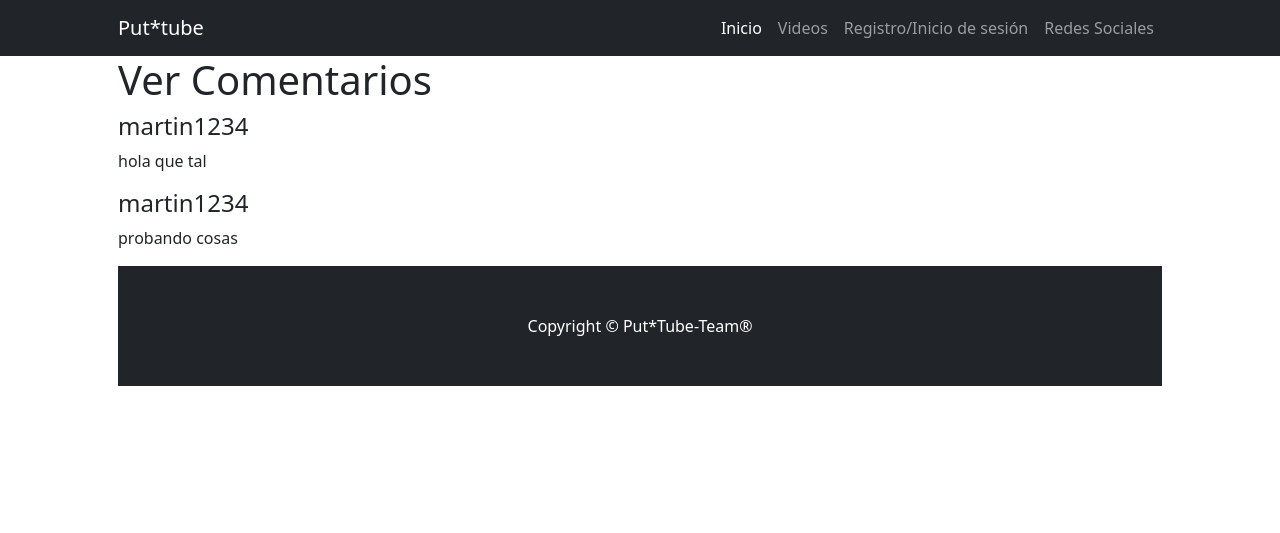
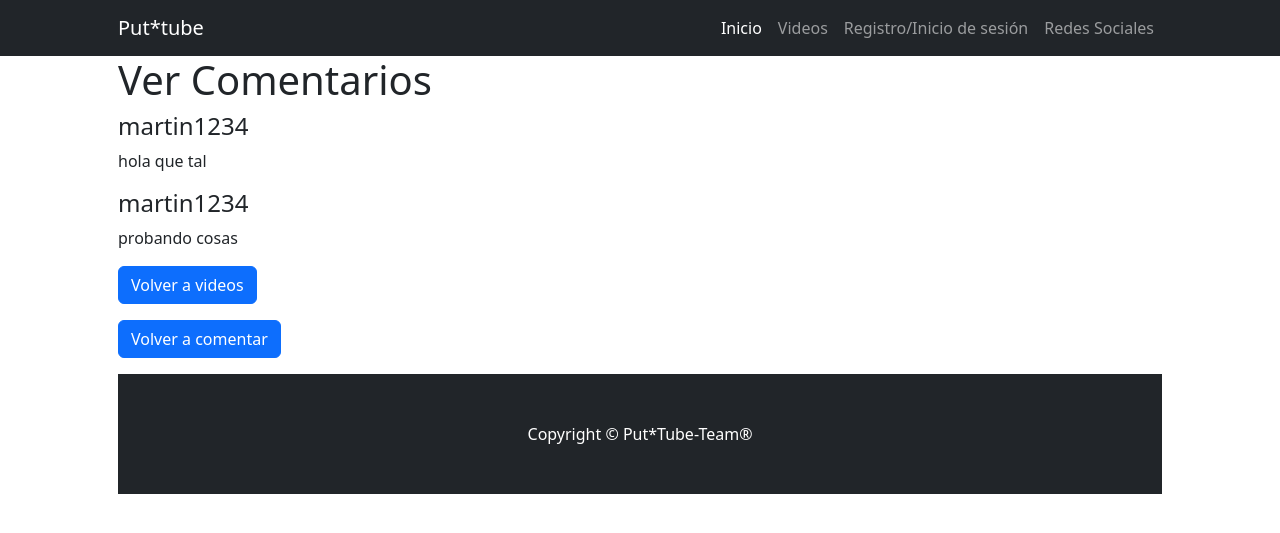
Before and after one commit to martinvazquez03/EntregaFinal-CoderHouse-VazquezPerez, a Django app: page /Producto/comentarios/ in a window 1280 px wide. Shown: the top 533 px of the page. Run offline with Django 4.2, Linux system fonts and the light colour scheme; data comes from the database, SQL or seed files in the repository; both versions use the stored data as it was after the commit; some libraries are stand-ins or nearby versions.

Commit message:
preentrega terminada

```diff
--- a/project/Producto/templates/Producto/comentarios.html
+++ b/project/Producto/templates/Producto/comentarios.html
@@ -9,8 +9,10 @@
     <form method="post">
         {% csrf_token %}
         {{ form_comentario.as_p }}
-        <button type="submit">Comentar</button>
+        <p><button type="submit">Comentar</button></p>
     </form>
 
 
+    <p><a class="btn btn-primary" href="{% url 'Producto:Producto' %}">Volver a videos</a></p>
+
 {% endblock contenido %}
--- a/project/Producto/templates/Producto/index.html
+++ b/project/Producto/templates/Producto/index.html
@@ -8,10 +8,13 @@
     Acá compartimos con ustedes nuestras aventuras!
     <div class="row gx-4 gx-lg-5">
 
-        {% include 'MainM/tarjeta.html' %}
-        {% include 'MainM/tarjeta.html' %}
+        {% include 'Producto/tarjeta_videos.html' %}
 
     </div>
 
+        <p><a class="btn btn-primary" href="{% url 'Producto:comentar' %}">Comentar</a></p>
+        <div></div>
+        <p><a class="btn btn-primary" href="{% url 'Producto:comentarios' %}">Ver comentarios</a></p>
+        <div></div>
 
 {% endblock contenido %}
--- a/project/Producto/templates/Producto/ver_comentarios.html
+++ b/project/Producto/templates/Producto/ver_comentarios.html
@@ -12,4 +12,7 @@
 
     {% endfor %}
 
+    <p><a class="btn btn-primary" href="{% url 'Producto:Producto' %}">Volver a videos</a></p>
+    <div></div>
+    <p><a class="btn btn-primary" href="{% url 'Producto:comentar' %}">Volver a comentar</a></p>
 {% endblock contenido %}
```
Also changed, not shown: project/Producto/templates/Producto/tarjeta_videos.html (added, +14 -0 lines), project/db.sqlite3, 1 other file.
